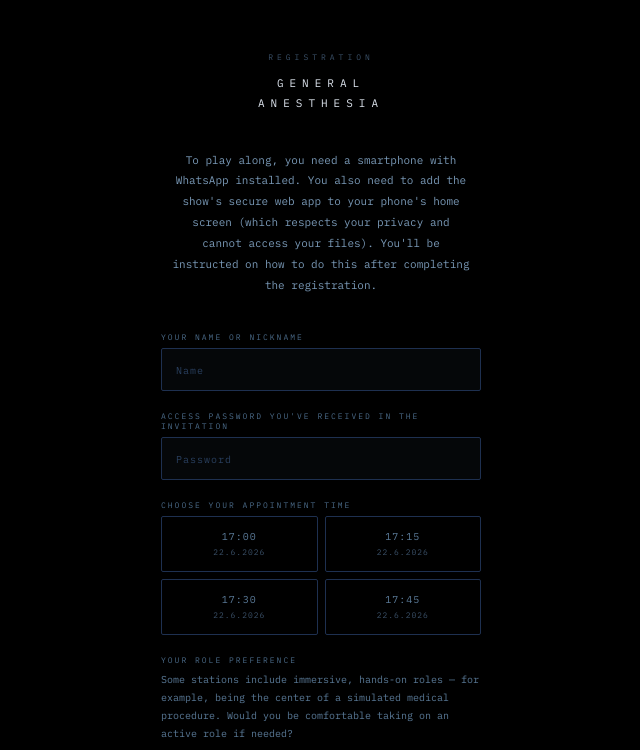
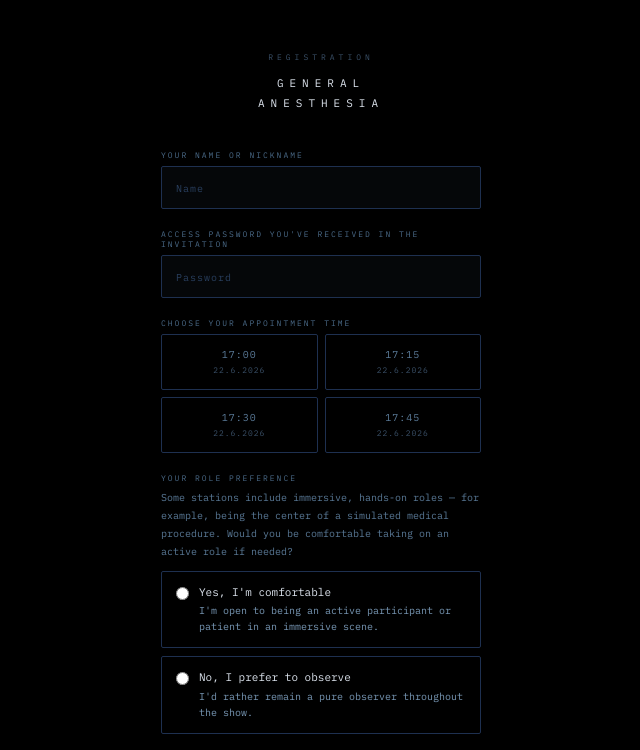
Before and after one commit to tymoschodo/ga-flow, a website: page index.html in a window 1280 px wide. Shown: the top 750 px of the page, without its empty margins (319-959 px from the left). Drawn offline with Linux system fonts and the light colour scheme.

Commit message:
fix form labels and tech requirements

```diff
--- a/index.html
+++ b/index.html
@@ -105,9 +105,7 @@ html,body{width:100%;min-height:100%;background:#000;color:#dde4ee;font-family:'
   <div class="already-installed">App installed — you're all set.</div>
 
   <!-- ── REGISTRATION FORM ── -->
-  <div style="font-size:11px;color:#7a9ab8;line-height:1.9;text-align:center;max-width:300px;margin-bottom:36px">
-    To play along, you need a smartphone with WhatsApp installed. You also need to add the show's secure web app to your phone's home screen (which respects your privacy and cannot access your files). You'll be instructed on how to do this after completing the registration.
-  </div>
+
 
   <div id="form-section">
     <div class="form-wrap">
```
